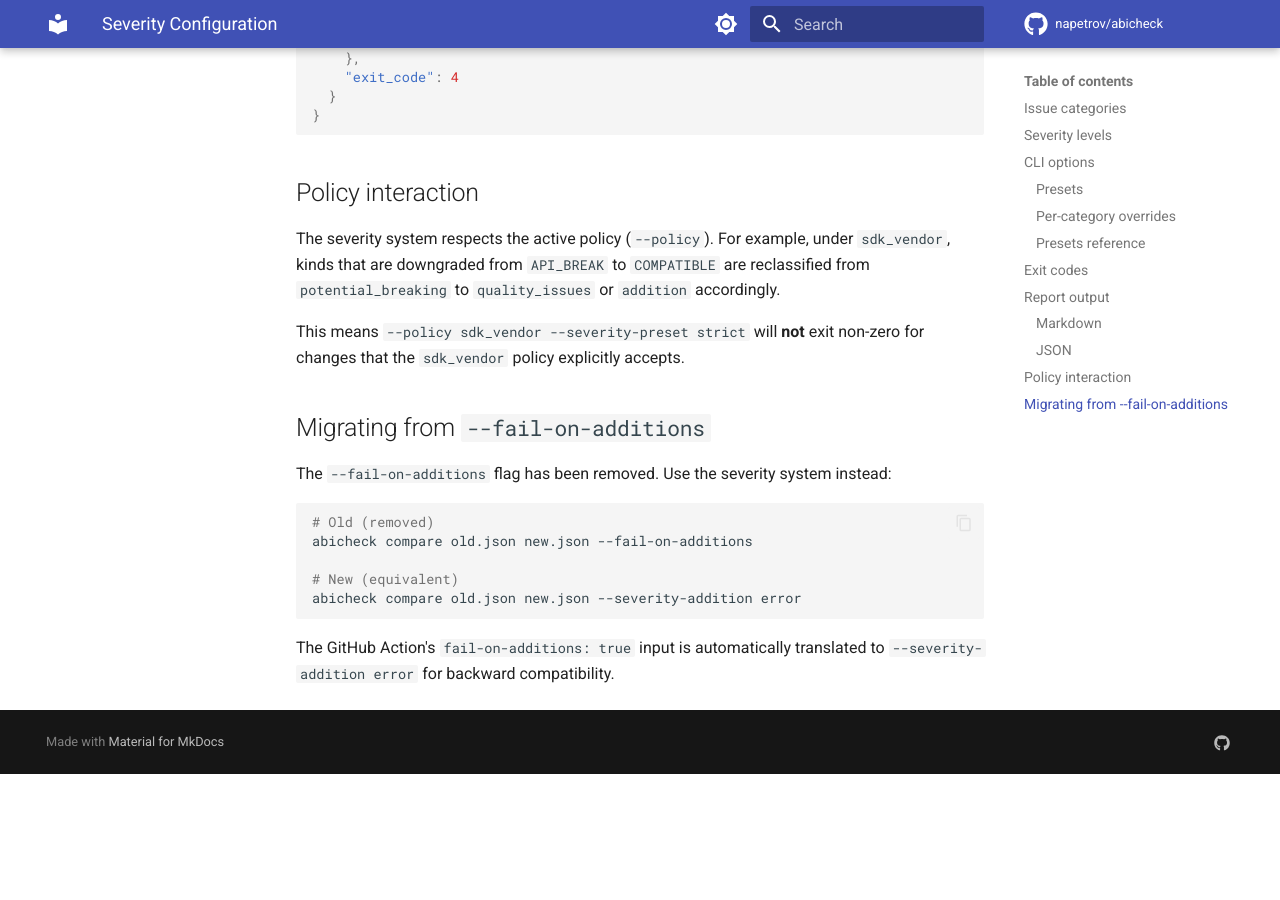
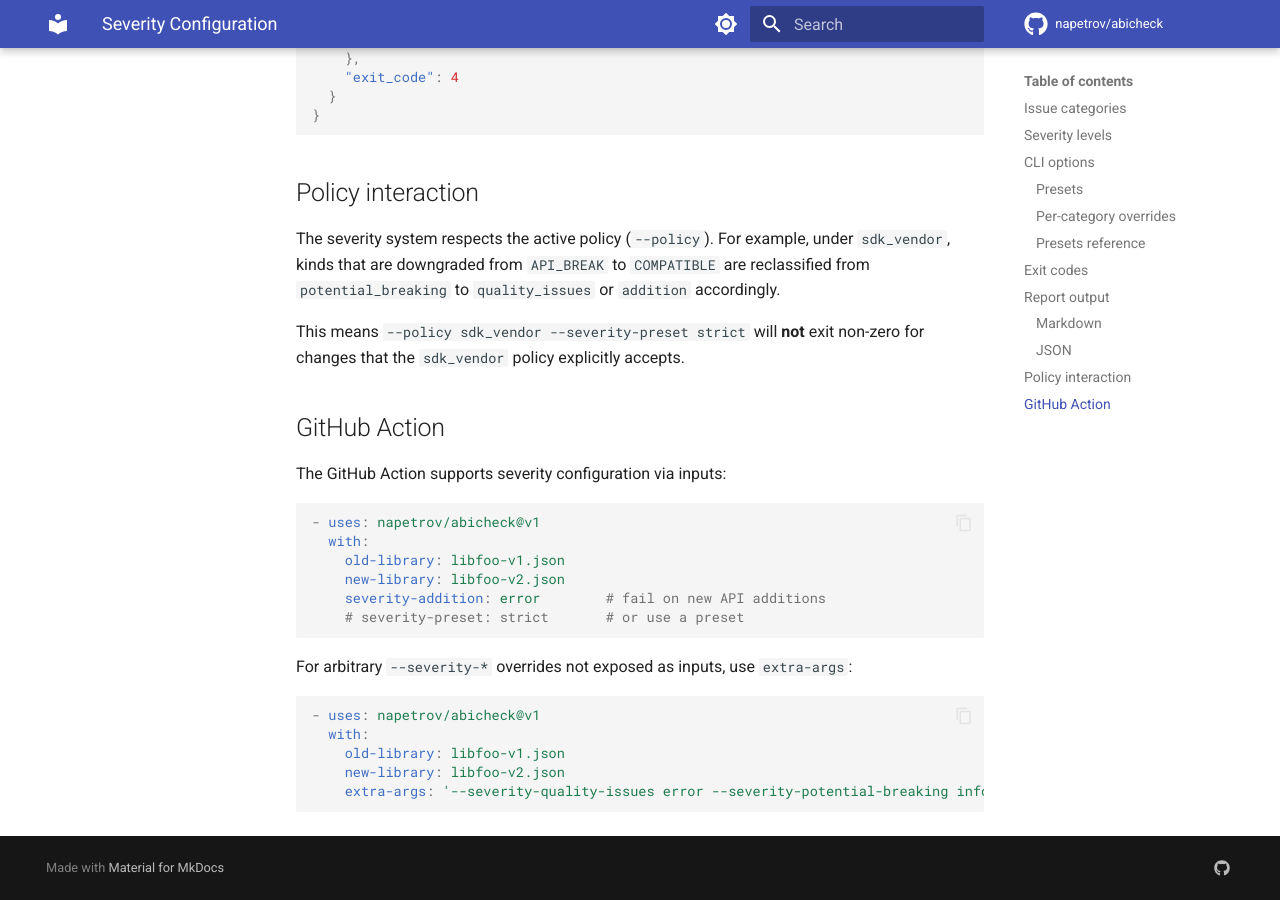
Before and after one commit to napetrov/abicheck, an MkDocs documentation site: the page built from docs/user-guide/severity.md, in a window 1280 px wide and 900 px high, scrolled down 3267 px. Built offline with MkDocs 1.6.1 and Material for MkDocs 9.7.7, drawn with Linux system fonts in a browser that asks for light colours; comment, search, counter and statistics services are not loaded; before the commit the page ends 4041 px from its top, so only the background shows below that.

Commit message:
Remove fail-on-additions entirely, add severity action inputs
Clean removal of all fail-on-additions references:
- action.yml: remove fail-on-additions input, add severity-preset,
  severity-addition, and extra-args inputs
- action/run.sh: remove all INPUT_FAIL_ON_ADDITIONS handling, add
  severity-preset and severity-addition flag passing, add extra-args
  pass-through, rename ADDITIONS verdict to SEVERITY_ERROR
- test-action.yml: replace fail-on-additions tests with
  severity-addition error tests
- docs: update github-action.md inputs/outputs table, ADR-017
  action inputs, ADR-002 and ADR-009 references, severity.md
  GitHub Action examples

https://claude.ai/code/session_014jCip7QE86dCBYZusQzok3

````diff
--- a/docs/user-guide/severity.md
+++ b/docs/user-guide/severity.md
@@ -135,17 +135,25 @@ accordingly.
 This means `--policy sdk_vendor --severity-preset strict` will **not** exit
 non-zero for changes that the `sdk_vendor` policy explicitly accepts.
 
-## Migrating from `--fail-on-additions`
+## GitHub Action
 
-The `--fail-on-additions` flag has been removed. Use the severity system instead:
+The GitHub Action supports severity configuration via inputs:
 
-```bash
-# Old (removed)
-abicheck compare old.json new.json --fail-on-additions
-
-# New (equivalent)
-abicheck compare old.json new.json --severity-addition error
+```yaml
+- uses: napetrov/abicheck@v1
+  with:
+    old-library: libfoo-v1.json
+    new-library: libfoo-v2.json
+    severity-addition: error        # fail on new API additions
+    # severity-preset: strict       # or use a preset
 ```
 
-The GitHub Action's `fail-on-additions: true` input is automatically translated
-to `--severity-addition error` for backward compatibility.
+For arbitrary `--severity-*` overrides not exposed as inputs, use `extra-args`:
+
+```yaml
+- uses: napetrov/abicheck@v1
+  with:
+    old-library: libfoo-v1.json
+    new-library: libfoo-v2.json
+    extra-args: '--severity-quality-issues error --severity-potential-breaking info'
+```
````
Also changed, not shown: action.yml (+15 -5 lines), docs/development/adr/002-multi-binary-release-compare.md (+1 -1 lines), docs/development/adr/009-verdict-system-and-exit-codes.md (+1 -1 lines), docs/development/adr/017-github-action.md (+4 -2 lines), docs/user-guide/github-action.md (+8 -6 lines), 2 other files.
